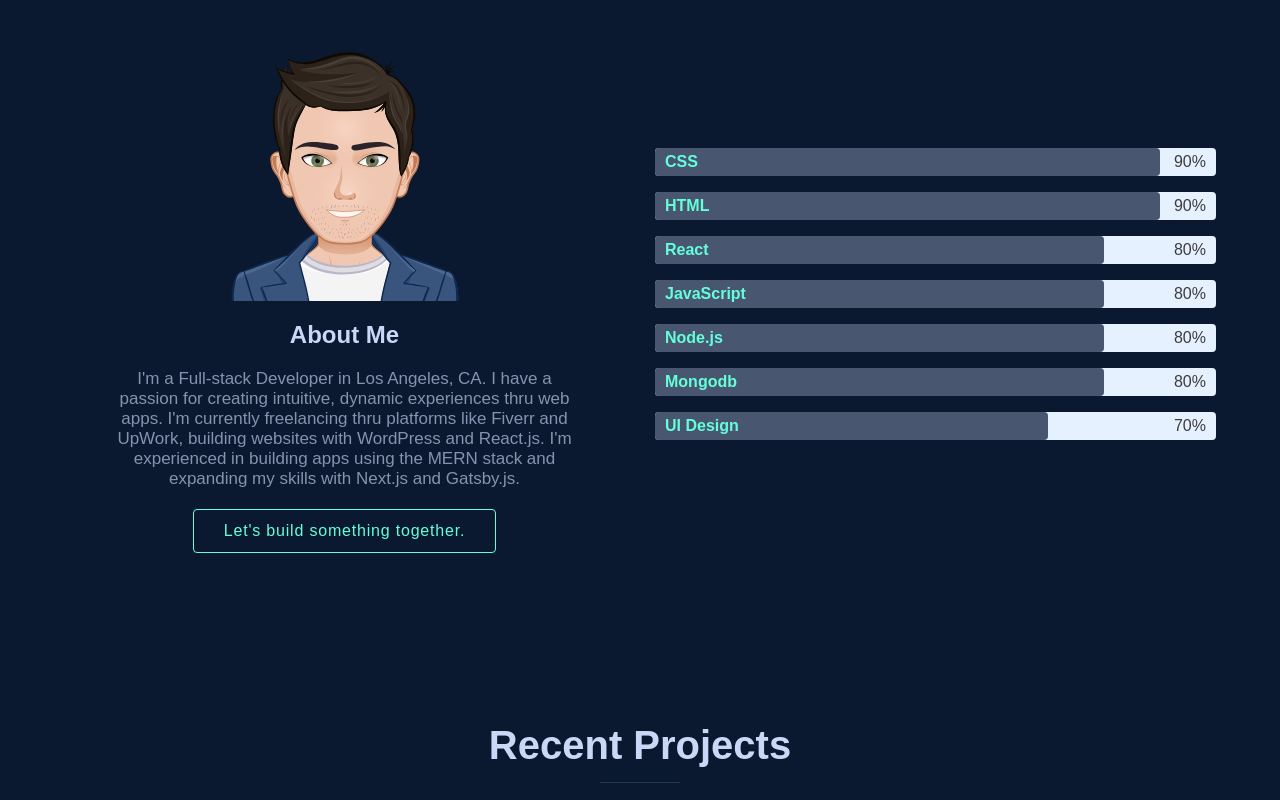
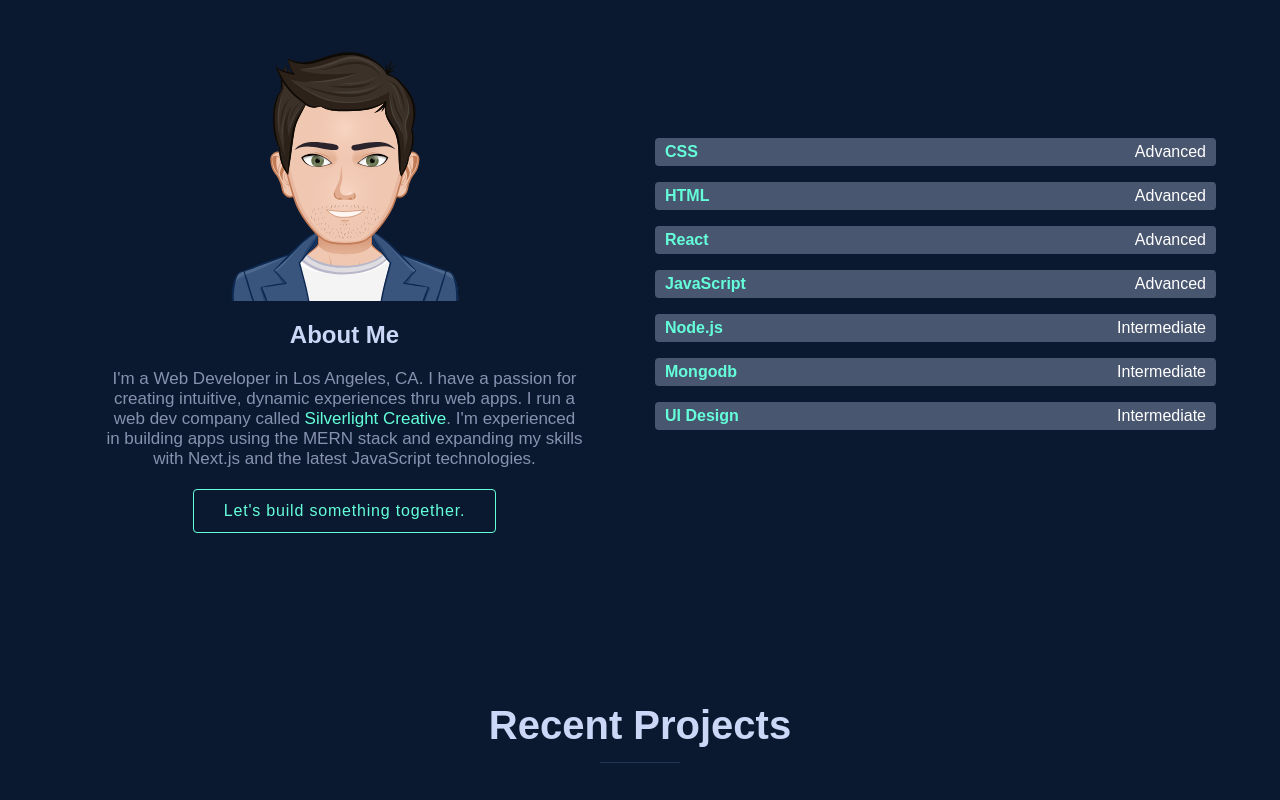
Before and after one commit to jsilver88/2022-portfolio, a plain HTML site: page index.html in a window 1280 px wide. Shown: the part 1280-2080 px from the top of the page. Drawn offline with nearby package versions, Linux system fonts and the light colour scheme; a web font is replaced by a local one.

Commit message:
updated portfolio and css styles

```diff
--- a/css/_about.scss
+++ b/css/_about.scss
@@ -78,8 +78,8 @@
     .skills {
       .bar {
         height: 2.8rem;
-        background-color: #e6f1ff;
-        color: #3c3c3c;
+        background-color: #495670;
+        color: #fff;
         margin-bottom: 1.6rem;
         border-radius: 4px;
         position: relative;
@@ -87,83 +87,6 @@
         display: flex;
         justify-content: space-between;
         align-items: center;
-
-        &:nth-child(1)::after {
-          content: '';
-          position: absolute;
-          top: 0;
-          left: 0;
-          width: 90%;
-          height: 100%;
-          background-color: #495670;
-          border-radius: 4px;
-        }
-
-        &:nth-child(2)::after {
-          content: '';
-          position: absolute;
-          top: 0;
-          left: 0;
-          width: 90%;
-          height: 100%;
-          background-color: #495670;
-          border-radius: 4px;
-        }
-
-        &:nth-child(3)::after {
-          content: '';
-          position: absolute;
-          top: 0;
-          left: 0;
-          width: 80%;
-          height: 100%;
-          background-color: #495670;
-          border-radius: 4px;
-        }
-
-        &:nth-child(4)::after {
-          content: '';
-          position: absolute;
-          top: 0;
-          left: 0;
-          width: 80%;
-          height: 100%;
-          background-color: #495670;
-          border-radius: 4px;
-        }
-
-        &:nth-child(5)::after {
-          content: '';
-          position: absolute;
-          top: 0;
-          left: 0;
-          width: 80%;
-          height: 100%;
-          background-color: #495670;
-          border-radius: 4px;
-        }
-
-        &:nth-child(6)::after {
-          content: '';
-          position: absolute;
-          top: 0;
-          left: 0;
-          width: 80%;
-          height: 100%;
-          background-color: #495670;
-          border-radius: 4px;
-        }
-
-        &:nth-child(7)::after {
-          content: '';
-          position: absolute;
-          top: 0;
-          left: 0;
-          width: 70%;
-          height: 100%;
-          background-color: #495670;
-          border-radius: 4px;
-        }
 
         p {
           font-weight: bold;
@@ -176,6 +99,10 @@
           margin-right: 1rem;
         }
       }
+
+      .bar-scale {
+        color: #64ffda;
+      }
     }
   }
 }
--- a/css/_general.scss
+++ b/css/_general.scss
@@ -38,6 +38,11 @@ section {
 .container {
   max-width: min(90%, 120rem);
   margin: 0 auto;
+}
+
+.link {
+  color: #64ffda;
+  transition: all 0.5s;
 }
 
 .btn-primary {
@@ -91,7 +96,7 @@ section {
 }
 
 .section-heading::after {
-  content: '';
+  content: "";
   height: 1px;
   width: 8rem;
   background-color: #233554;
--- a/index.html
+++ b/index.html
@@ -115,12 +115,17 @@
             <img src="./images/jared.svg" alt="Avatar of Jared" />
             <h4>About Me</h4>
             <p>
-              I'm a Full-stack Developer in Los Angeles, CA. I have a passion
-              for creating intuitive, dynamic experiences thru web apps. I'm
-              currently freelancing thru platforms like Fiverr and UpWork,
-              building websites with WordPress and React.js. I'm experienced in
-              building apps using the MERN stack and expanding my skills with
-              Next.js and Gatsby.js.
+              I'm a Web Developer in Los Angeles, CA. I have a passion for
+              creating intuitive, dynamic experiences thru web apps. I run a web
+              dev company called
+              <a
+                class="link"
+                href="https://silverlightcreative.com"
+                target="_blank"
+                >Silverlight Creative</a
+              >. I'm experienced in building apps using the MERN stack and
+              expanding my skills with Next.js and the latest JavaScript
+              technologies.
             </p>
             <a href="#contact" class="btn-primary"
               >Let's build something together.</a
@@ -129,31 +134,31 @@
           <div class="skills">
             <div class="bar">
               <p>CSS</p>
-              <span>90%</span>
+              <span>Advanced</span>
             </div>
             <div class="bar">
               <p>HTML</p>
-              <span>90%</span>
+              <span>Advanced</span>
             </div>
             <div class="bar">
               <p>React</p>
-              <span>80%</span>
+              <span>Advanced</span>
             </div>
             <div class="bar">
               <p>JavaScript</p>
-              <span>80%</span>
+              <span>Advanced</span>
             </div>
             <div class="bar">
               <p>Node.js</p>
-              <span>80%</span>
+              <span>Intermediate</span>
             </div>
             <div class="bar">
               <p>Mongodb</p>
-              <span>80%</span>
+              <span>Intermediate</span>
             </div>
             <div class="bar">
               <p>UI Design</p>
-              <span>70%</span>
+              <span>Intermediate</span>
             </div>
           </div>
         </div>
@@ -166,27 +171,25 @@
         <div class="projects-grid">
           <article class="project">
             <div class="project-image">
-              <img src="./images/comfy-ecom.png" alt="" />
+              <img src="./images/artsyactivekids.png" alt="" />
               <div class="project-image--labels">
-                <p>HTML</p>
-                <p>CSS</p>
-                <p>JavaScript</p>
+                <p>React</p>
               </div>
             </div>
             <div class="project-content">
-              <h3 class="project-content--title">Comfy Ecommerce Store</h3>
+              <h3 class="project-content--title">Artsy Active Kids</h3>
               <p class="project-content--desc">
-                An ecommerce store using Vanilla JS with filtered products.
+                A kids camp website built with React.
               </p>
               <div class="btn-container">
                 <a
-                  href="https://jsilver88.github.io/comfy-ecom-store/"
+                  href="https://artsyactivekids.com"
                   target="_blank"
                   class="btn-primary"
                   >Demo</a
                 >
                 <a
-                  href="https://github.com/jsilver88/comfy-ecom-store"
+                  href="https://github.com/jsilver88/artsyactivekids"
                   target="_blank"
                   class="btn-primary"
                   >Code</a
@@ -259,28 +262,25 @@
 
           <article class="project">
             <div class="project-image">
-              <img src="./images/pricing.png" alt="" />
+              <img src="./images/proshop.png" alt="" />
               <div class="project-image--labels">
-                <p>HTML</p>
-                <p>CSS</p>
-                <p>JavaScript</p>
+                <p>MERN stack</p>
               </div>
             </div>
             <div class="project-content">
-              <h3 class="project-content--title">Frontend Mentor Project</h3>
+              <h3 class="project-content--title">Proshop</h3>
               <p class="project-content--desc">
-                A pricing card section based on a project from Frontend mentor's
-                website.
+                A fully functional e-commerce store built using MERN stack.
               </p>
               <div class="btn-container">
                 <a
-                  href="https://jsilver88.github.io/pricing-component-with-toggle/"
+                  href="https://proshop-ydd6.onrender.com/"
                   target="_blank"
                   class="btn-primary"
                   >Demo</a
                 >
                 <a
-                  href="https://github.com/jsilver88/pricing-component-with-toggle"
+                  href="https://github.com/jsilver88/proshop"
                   target="_blank"
                   class="btn-primary"
                   >Code</a
@@ -322,12 +322,13 @@
       </div>
     </section> -->
 
-    <footer class="footer">
+    <footer class="footer" id="contact">
       <div class="container">
         <h2>Have a question or want to work together?</h2>
+
         <div class="social-links">
           <a
-            href="https://www.linkedin.com/in/jared-silver-7b44b242/"
+            href="https://www.linkedin.com/in/jared-r-silver/"
             target="_blank"
             class="social-link"
             ><i class="fab fa-linkedin-in"></i
@@ -360,6 +361,12 @@
       crossorigin="anonymous"
       referrerpolicy="no-referrer"
     ></script>
+    <script
+      src="https://platform.linkedin.com/badges/js/profile.js"
+      async
+      defer
+      type="text/javascript"
+    ></script>
     <script src="./js/gsap.js"></script>
     <script src="./js/script.js"></script>
   </body>
```
Also changed, not shown: css/style.css, images/proshop.png (added), 2 other files.
